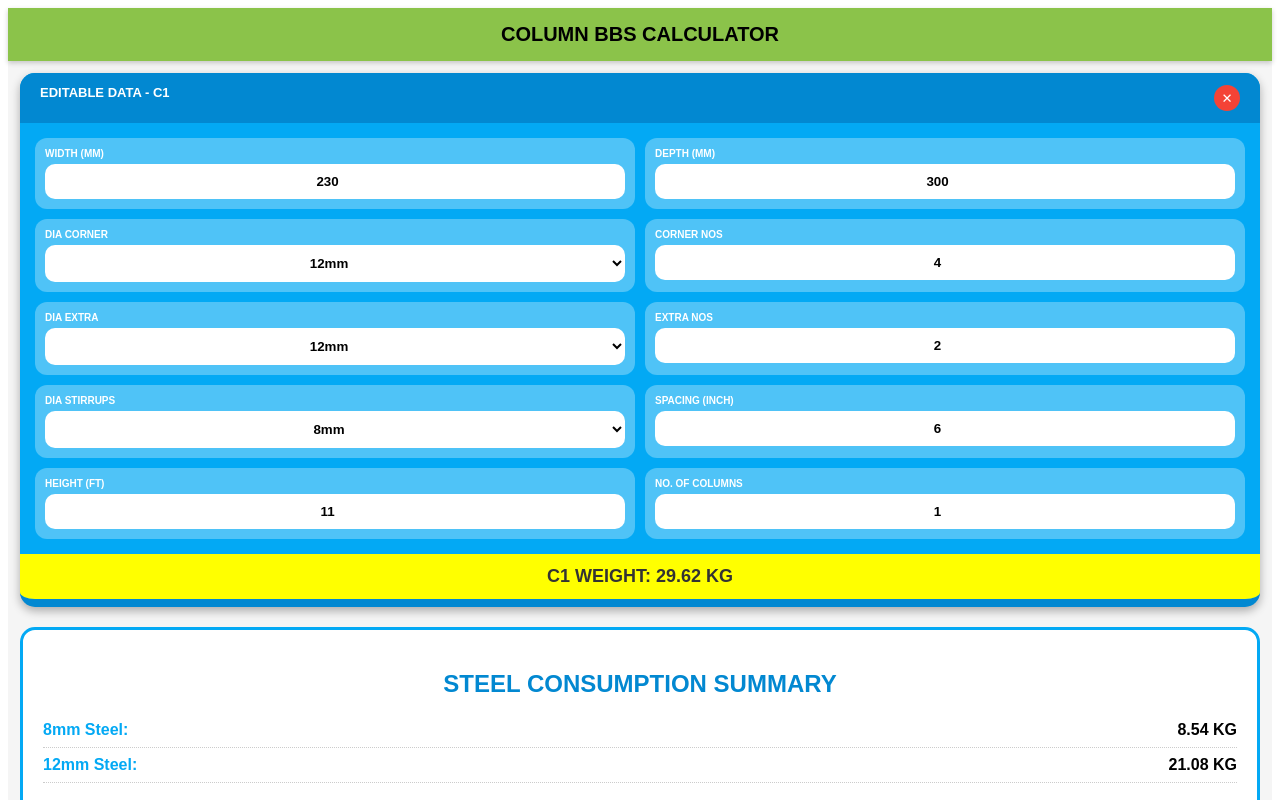
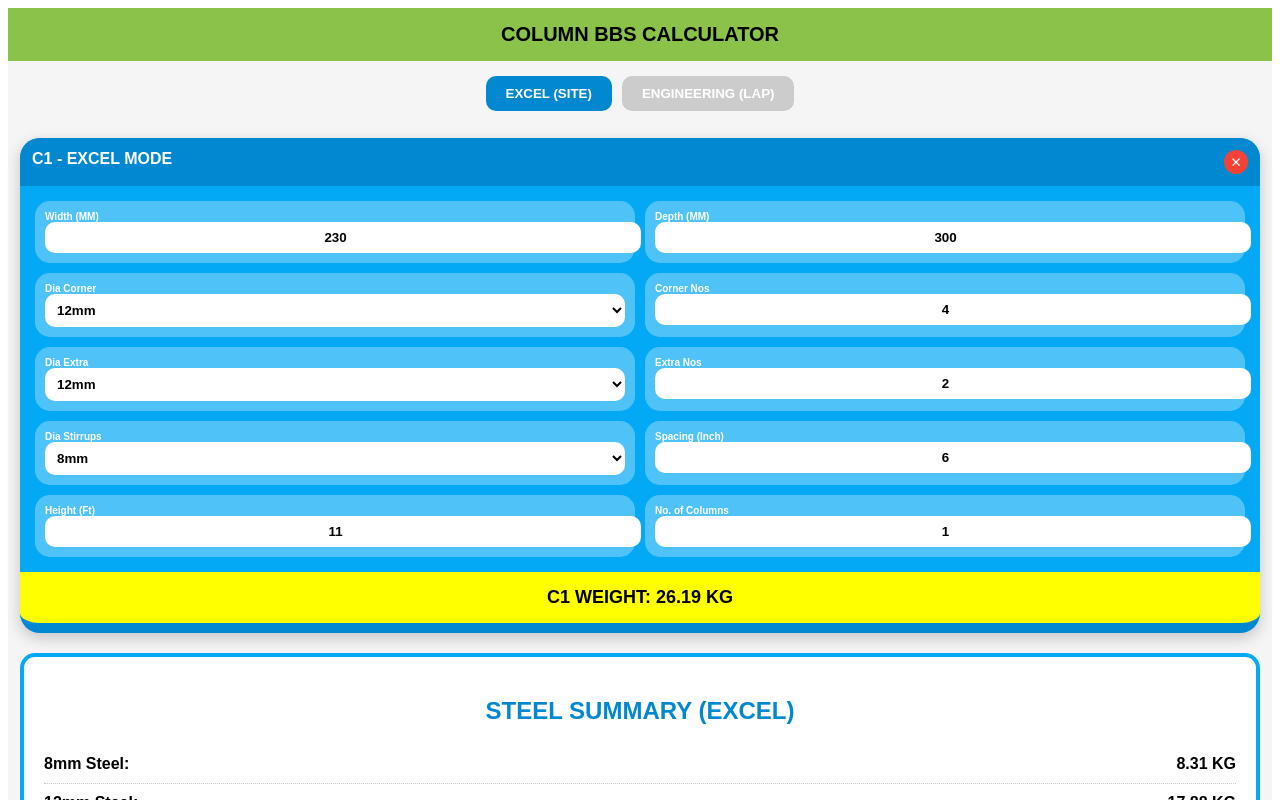
Before and after one commit to Movieeesss/COLUMN-BBS, a React (Vite) app: page / in a window 1280 px wide. Shown: the top 800 px of the page. Built offline with nearby package versions, Linux system fonts and the light colour scheme.

Commit message:
Update ColumnBBS.tsx

```diff
--- a/src/ColumnBBS.tsx
+++ b/src/ColumnBBS.tsx
@@ -2,7 +2,6 @@ import React, { useState, useMemo } from 'react';
 import jsPDF from 'jspdf';
 import autoTable from 'jspdf-autotable';
 
-// Standard unit weight formula: (D^2 / 162)
 const getWeightPerMeter = (dia: number) => (dia * dia) / 162;
 
 interface ColumnData {
@@ -14,19 +13,20 @@ interface ColumnData {
   numCorner: string;
   diaExtra: number;
   numExtra: string;
-  diaTies: number;
+  diaStirrups: number;
   spacing: string;
   height: string;
   numCols: string;
 }
 
 const ColumnBBS: React.FC = () => {
+  const [method, setMethod] = useState<'excel' | 'precision'>('excel');
   const [columns, setColumns] = useState<ColumnData[]>([
     {
       id: '1', name: 'C1', width: '230', depth: '300',
       diaCorner: 12, numCorner: '4',
       diaExtra: 12, numExtra: '2',
-      diaTies: 8, spacing: '6', height: '11', numCols: '1'
+      diaStirrups: 8, spacing: '6', height: '11', numCols: '1'
     }
   ]);
 
@@ -39,7 +39,6 @@ const ColumnBBS: React.FC = () => {
     setColumns([...columns, { ...columns[0], id: nextId, name: `C${nextId}` }]);
   };
 
-  // --- CALCULATION ENGINE: MATCHING EXCEL ACCURACY ---
   const results = useMemo(() => {
     const diaSummary: Record<number, number> = {};
     let grandTotal = 0;
@@ -50,141 +49,136 @@ const ColumnBBS: React.FC = () => {
       const sIn = parseFloat(col.spacing) || 1;
       const wMm = parseFloat(col.width) || 0;
       const dMm = parseFloat(col.depth) || 0;
-      const heightM = hFt * 0.3048; // Convert Ft to Meters
 
-      // Lap Length (50d) calculation
-      const lapCornerM = (50 * col.diaCorner) / 1000;
-      const lapExtraM = (50 * col.diaExtra) / 1000;
+      const heightM = hFt * 0.3048;
 
-      // 1. Corner Bars (Height + 50d Lap)
-      const cornerKg = (heightM + lapCornerM) * (parseFloat(col.numCorner) || 0) * getWeightPerMeter(col.diaCorner) * nCols;
+      // --- CALCULATION LOGIC SELECTION ---
+      let cornerKg, extraKg, stirrupsKg;
 
-      // 2. Extra Bars (Height + 50d Lap)
-      const extraKg = (heightM + lapExtraM) * (parseFloat(col.numExtra) || 0) * getWeightPerMeter(col.diaExtra) * nCols;
+      if (method === 'excel') {
+        // EXCEL METHOD: Straight height and simplified 3ft stirrup length
+        cornerKg = heightM * (parseFloat(col.numCorner) || 0) * getWeightPerMeter(col.diaCorner) * nCols;
+        extraKg = heightM * (parseFloat(col.numExtra) || 0) * getWeightPerMeter(col.diaExtra) * nCols;
 
-      // 3. Stirrups: Dynamic cutting length based on input size
-      // Perimeter - 80mm cover + 200mm hooks
-      const tieLengthM = (((wMm - 80) * 2) + ((dMm - 80) * 2) + 200) / 1000;
-      const totalTies = (Math.ceil((hFt * 12) / sIn) + 1) * nCols;
-      const tiesKg = tieLengthM * totalTies * getWeightPerMeter(col.diaTies);
+        const stirrupLengthM = 0.9144; // Fixed 3.0 Ft as per your Excel T1/T2 row
+        const totalTies = (Math.ceil((hFt * 12) / sIn) + 1) * nCols;
+        stirrupsKg = stirrupLengthM * totalTies * getWeightPerMeter(col.diaStirrups);
+      } else {
+        // PRECISION METHOD: Adds 50d Lap and uses Exact Perimeter
+        const lapCornerM = (50 * col.diaCorner) / 1000;
+        const lapExtraM = (50 * col.diaExtra) / 1000;
 
-      const subTotal = cornerKg + extraKg + tiesKg;
+        cornerKg = (heightM + lapCornerM) * (parseFloat(col.numCorner) || 0) * getWeightPerMeter(col.diaCorner) * nCols;
+        extraKg = (heightM + lapExtraM) * (parseFloat(col.numExtra) || 0) * getWeightPerMeter(col.diaExtra) * nCols;
+
+        const stirrupLengthM = (((wMm - 80) * 2) + ((dMm - 80) * 2) + 200) / 1000;
+        const totalTies = (Math.ceil((hFt * 12) / sIn) + 1) * nCols;
+        stirrupsKg = stirrupLengthM * totalTies * getWeightPerMeter(col.diaStirrups);
+      }
+
+      const subTotal = cornerKg + extraKg + stirrupsKg;
       grandTotal += subTotal;
 
-      // Diameter grouping for summary table
-      [[col.diaCorner, cornerKg], [col.diaExtra, extraKg], [col.diaTies, tiesKg]].forEach(([d, kg]) => {
-        diaSummary[d] = (diaSummary[d] || 0) + kg;
+      [[col.diaCorner, cornerKg], [col.diaExtra, extraKg], [col.diaStirrups, stirrupsKg]].forEach(([d, kg]) => {
+        diaSummary[d as number] = (diaSummary[d as number] || 0) + (kg as number);
       });
 
-      return { ...col, subTotal, cornerKg, extraKg, tiesKg };
+      return { ...col, subTotal };
     });
 
     return { detailed, diaSummary, grandTotal };
-  }, [columns]);
-
-  const generatePDF = () => {
-    const doc = new jsPDF();
-    doc.setFontSize(16);
-    doc.text("COLUMN BBS SUMMARY REPORT", 105, 15, { align: "center" });
-
-    autoTable(doc, {
-      startY: 25,
-      head: [['Name', 'Size', 'Corner bars', 'Extra bars', 'No. of Cols', 'Weight (KG)']],
-      body: results.detailed.map(c => [
-        c.name,
-        `${c.width}x${c.depth}`,
-        `${c.diaCorner}mm - ${c.numCorner} Nos`,
-        `${c.diaExtra}mm - ${c.numExtra} Nos`,
-        c.numCols,
-        c.subTotal.toFixed(2)
-      ]),
-      headStyles: { fillColor: [139, 195, 74] }
-    });
-
-    autoTable(doc, {
-      startY: (doc as any).lastAutoTable.finalY + 10,
-      head: [['Final Diameter Summary', 'Total Weight (KG)']],
-      body: Object.entries(results.diaSummary).map(([d, kg]) => [`${d}mm Steel`, `${Number(kg).toFixed(2)} KG`]),
-      headStyles: { fillColor: [3, 169, 244] }
-    });
-
-    doc.save("Column_BBS_Report.pdf");
-  };
+  }, [columns, method]);
 
   return (
     <div style={{ backgroundColor: '#f5f5f5', minHeight: '100vh', fontFamily: 'sans-serif', paddingBottom: '40px' }}>
-      <div style={{ backgroundColor: '#8bc34a', padding: '15px', textAlign: 'center', boxShadow: '0 2px 5px rgba(0,0,0,0.2)' }}>
-        <h1 style={{ color: '#000', margin: 0, fontSize: '20px', fontWeight: 'bold', textTransform: 'uppercase' }}>Column BBS Calculator</h1>
+      {/* Header with Color Theme */}
+      <div style={{ backgroundColor: '#8bc34a', padding: '15px', textAlign: 'center', color: '#000', fontWeight: 'bold' }}>
+        <h1 style={{ margin: 0, fontSize: '20px' }}>COLUMN BBS CALCULATOR</h1>
+      </div>
+
+      {/* METHOD TOGGLE SWITCH */}
+      <div style={{ display: 'flex', justifyContent: 'center', padding: '15px', gap: '10px' }}>
+        <button
+          onClick={() => setMethod('excel')}
+          style={{ padding: '10px 20px', borderRadius: '10px', border: 'none', fontWeight: 'bold', backgroundColor: method === 'excel' ? '#0288d1' : '#ccc', color: '#fff' }}
+        >
+          EXCEL (SITE)
+        </button>
+        <button
+          onClick={() => setMethod('precision')}
+          style={{ padding: '10px 20px', borderRadius: '10px', border: 'none', fontWeight: 'bold', backgroundColor: method === 'precision' ? '#0288d1' : '#ccc', color: '#fff' }}
+        >
+          ENGINEERING (LAP)
+        </button>
       </div>
 
       <div style={{ padding: '12px' }}>
         {results.detailed.map(col => (
-          <div key={col.id} style={{ backgroundColor: '#03a9f4', borderRadius: '15px', marginBottom: '20px', overflow: 'hidden', boxShadow: '0 4px 10px rgba(0,0,0,0.3)', borderBottom: '8px solid #0288d1' }}>
-            <div style={{ backgroundColor: '#0288d1', padding: '12px 20px', display: 'flex', justifyContent: 'space-between', color: '#fff', fontWeight: 'bold', fontSize: '13px' }}>
-              <span>EDITABLE DATA - {col.name}</span>
-              <button onClick={() => setColumns(columns.filter(i => i.id !== col.id))} style={{ background: '#f44336', color: '#fff', border: 'none', borderRadius: '50%', width: '26px', height: '26px', cursor: 'pointer' }}>✕</button>
+          <div key={col.id} style={{ backgroundColor: '#03a9f4', borderRadius: '20px', marginBottom: '20px', overflow: 'hidden', boxShadow: '0 5px 15px rgba(0,0,0,0.2)', borderBottom: '10px solid #0288d1' }}>
+            <div style={{ backgroundColor: '#0288d1', padding: '12px', display: 'flex', justifyContent: 'space-between', color: '#fff', fontWeight: 'bold' }}>
+              <span>{col.name} - {method.toUpperCase()} MODE</span>
+              <button onClick={() => setColumns(columns.filter(i => i.id !== col.id))} style={{ background: '#f44336', border: 'none', color: '#fff', borderRadius: '50%', width: '24px', height: '24px' }}>✕</button>
             </div>
 
             <div style={{ padding: '15px' }}>
               <div style={{ display: 'flex', gap: '10px', marginBottom: '10px' }}>
-                <Box label="Width (MM)" value={col.width} onChange={(v: string) => updateCol(col.id, 'width', v)} />
-                <Box label="Depth (MM)" value={col.depth} onChange={(v: string) => updateCol(col.id, 'depth', v)} />
+                <Box label="Width (MM)" value={col.width} onChange={v => updateCol(col.id, 'width', v)} />
+                <Box label="Depth (MM)" value={col.depth} onChange={v => updateCol(col.id, 'depth', v)} />
               </div>
               <div style={{ display: 'flex', gap: '10px', marginBottom: '10px' }}>
-                <SelBox label="Dia Corner" value={col.diaCorner} onChange={(v: number) => updateCol(col.id, 'diaCorner', v)} options={[10, 12, 16, 20, 25, 32]} />
-                <Box label="Corner Nos" value={col.numCorner} onChange={(v: string) => updateCol(col.id, 'numCorner', v)} />
+                <Sel label="Dia Corner" value={col.diaCorner} onChange={v => updateCol(col.id, 'diaCorner', v)} options={[12, 16, 20, 25]} />
+                <Box label="Corner Nos" value={col.numCorner} onChange={v => updateCol(col.id, 'numCorner', v)} />
               </div>
               <div style={{ display: 'flex', gap: '10px', marginBottom: '10px' }}>
-                <SelBox label="Dia Extra" value={col.diaExtra} onChange={(v: number) => updateCol(col.id, 'diaExtra', v)} options={[10, 12, 16, 20, 25, 32]} />
-                <Box label="Extra Nos" value={col.numExtra} onChange={(v: string) => updateCol(col.id, 'numExtra', v)} />
+                <Sel label="Dia Extra" value={col.diaExtra} onChange={v => updateCol(col.id, 'diaExtra', v)} options={[12, 16, 20, 25]} />
+                <Box label="Extra Nos" value={col.numExtra} onChange={v => updateCol(col.id, 'numExtra', v)} />
               </div>
               <div style={{ display: 'flex', gap: '10px', marginBottom: '10px' }}>
-                <SelBox label="Dia Stirrups" value={col.diaTies} onChange={(v: number) => updateCol(col.id, 'diaTies', v)} options={[8, 10, 12]} />
-                <Box label="Spacing (Inch)" value={col.spacing} onChange={(v: string) => updateCol(col.id, 'spacing', v)} />
+                <Sel label="Dia Stirrups" value={col.diaStirrups} onChange={v => updateCol(col.id, 'diaStirrups', v)} options={[8, 10, 12]} />
+                <Box label="Spacing (Inch)" value={col.spacing} onChange={v => updateCol(col.id, 'spacing', v)} />
               </div>
               <div style={{ display: 'flex', gap: '10px' }}>
-                <Box label="Height (Ft)" value={col.height} onChange={(v: string) => updateCol(col.id, 'height', v)} />
-                <Box label="No. of Columns" value={col.numCols} onChange={(v: string) => updateCol(col.id, 'numCols', v)} />
+                <Box label="Height (Ft)" value={col.height} onChange={v => updateCol(col.id, 'height', v)} />
+                <Box label="No. of Columns" value={col.numCols} onChange={v => updateCol(col.id, 'numCols', v)} />
               </div>
             </div>
 
-            <div style={{ backgroundColor: '#ffff00', padding: '12px', textAlign: 'center', fontWeight: 'bold', color: '#333', fontSize: '18px' }}>
+            <div style={{ backgroundColor: '#ffff00', padding: '15px', textAlign: 'center', fontWeight: 'bold', fontSize: '18px' }}>
               {col.name} WEIGHT: {col.subTotal.toFixed(2)} KG
             </div>
           </div>
         ))}
 
-        <div style={{ backgroundColor: '#fff', borderRadius: '15px', border: '3px solid #03a9f4', padding: '20px' }}>
-          <h2 style={{ textAlign: 'center', fontWeight: '900', color: '#0288d1', textTransform: 'uppercase', marginBottom: '15px' }}>Steel Consumption Summary</h2>
+        <div style={{ backgroundColor: '#fff', borderRadius: '15px', border: '4px solid #03a9f4', padding: '20px' }}>
+          <h2 style={{ textAlign: 'center', color: '#0288d1', textTransform: 'uppercase' }}>Steel Summary ({method})</h2>
           {Object.entries(results.diaSummary).map(([dia, kg]) => (
-            <div key={dia} style={{ display: 'flex', justifyContent: 'space-between', padding: '8px 0', borderBottom: '1px dotted #ccc', fontWeight: 'bold' }}>
-              <span style={{ color: '#03a9f4' }}>{dia}mm Steel:</span>
+            <div key={dia} style={{ display: 'flex', justifyContent: 'space-between', padding: '10px 0', borderBottom: '1px dotted #ccc', fontWeight: 'bold' }}>
+              <span>{dia}mm Steel:</span>
               <span>{Number(kg).toFixed(2)} KG</span>
             </div>
           ))}
-          <div style={{ marginTop: '20px', backgroundColor: '#8bc34a', padding: '15px', borderRadius: '12px', textAlign: 'center', fontWeight: '900', fontSize: '18px' }}>
+          <div style={{ marginTop: '20px', backgroundColor: '#8bc34a', padding: '15px', borderRadius: '12px', textAlign: 'center', fontWeight: '900', fontSize: '20px' }}>
             GRAND TOTAL: {results.grandTotal.toFixed(2)} KG
           </div>
         </div>
 
-        <button onClick={addNewColumn} style={{ width: '100%', backgroundColor: '#0288d1', color: '#fff', fontWeight: 'bold', padding: '18px', borderRadius: '12px', border: 'none', marginTop: '20px', textTransform: 'uppercase', cursor: 'pointer' }}>+ Add New Column (C{columns.length + 1})</button>
-        <button onClick={generatePDF} style={{ width: '100%', backgroundColor: '#212121', color: '#fff', fontWeight: 'bold', padding: '18px', borderRadius: '12px', border: 'none', marginTop: '12px', textTransform: 'uppercase', cursor: 'pointer' }}>Generate Summary PDF</button>
+        <button onClick={addNewColumn} style={{ width: '100%', backgroundColor: '#0288d1', color: '#fff', fontWeight: 'bold', padding: '16px', borderRadius: '12px', border: 'none', marginTop: '20px' }}>+ Add New Column</button>
       </div>
     </div>
   );
 };
 
 const Box = ({ label, value, onChange }: any) => (
-  <div style={{ flex: 1, backgroundColor: '#4fc3f7', padding: '10px', borderRadius: '12px' }}>
-    <label style={{ display: 'block', color: '#fff', fontSize: '10px', fontWeight: 'bold', textTransform: 'uppercase', marginBottom: '5px' }}>{label}</label>
-    <input type="number" value={value} onChange={e => onChange(e.target.value)} style={{ width: '100%', border: 'none', borderRadius: '10px', padding: '10px', textAlign: 'center', fontWeight: 'bold', outline: 'none', boxSizing: 'border-box' }} />
+  <div style={{ flex: 1, backgroundColor: '#4fc3f7', padding: '10px', borderRadius: '15px' }}>
+    <label style={{ color: '#fff', fontSize: '10px', fontWeight: 'bold', display: 'block' }}>{label}</label>
+    <input type="number" value={value} onChange={e => onChange(e.target.value)} style={{ width: '100%', border: 'none', borderRadius: '10px', padding: '8px', textAlign: 'center', fontWeight: 'bold' }} />
   </div>
 );
 
-const SelBox = ({ label, value, onChange, options }: any) => (
-  <div style={{ flex: 1, backgroundColor: '#4fc3f7', padding: '10px', borderRadius: '12px' }}>
-    <label style={{ display: 'block', color: '#fff', fontSize: '10px', fontWeight: 'bold', textTransform: 'uppercase', marginBottom: '5px' }}>{label}</label>
-    <select value={value} onChange={e => onChange(Number(e.target.value))} style={{ width: '100%', border: 'none', borderRadius: '10px', padding: '10px', fontWeight: 'bold', textAlign: 'center', outline: 'none', backgroundColor: '#fff', boxSizing: 'border-box' }}>
+const Sel = ({ label, value, onChange, options }: any) => (
+  <div style={{ flex: 1, backgroundColor: '#4fc3f7', padding: '10px', borderRadius: '15px' }}>
+    <label style={{ color: '#fff', fontSize: '10px', fontWeight: 'bold', display: 'block' }}>{label}</label>
+    <select value={value} onChange={e => onChange(Number(e.target.value))} style={{ width: '100%', border: 'none', borderRadius: '10px', padding: '8px', fontWeight: 'bold', backgroundColor: '#fff' }}>
       {options.map((o: any) => <option key={o} value={o}>{o}mm</option>)}
     </select>
   </div>
```
